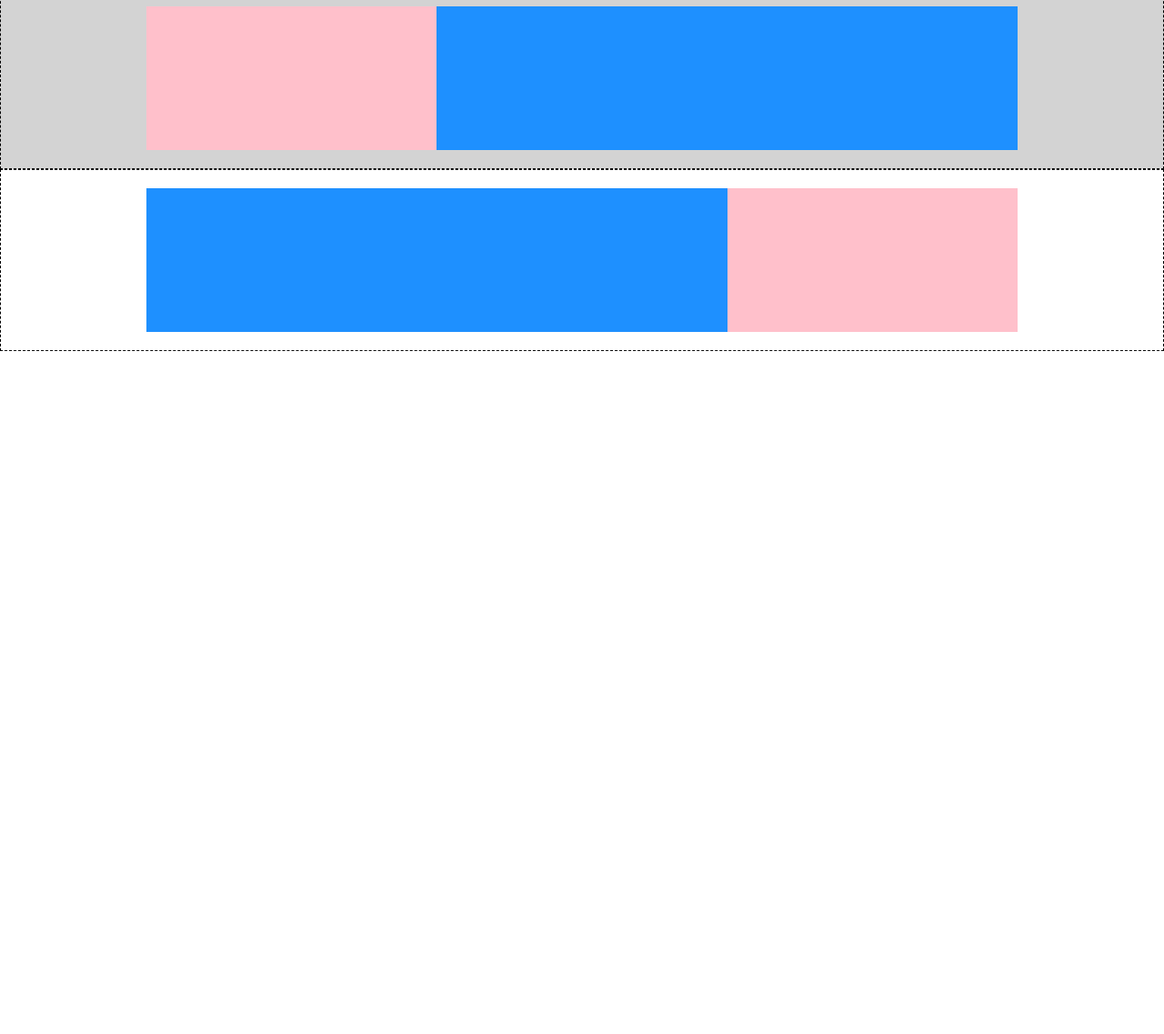
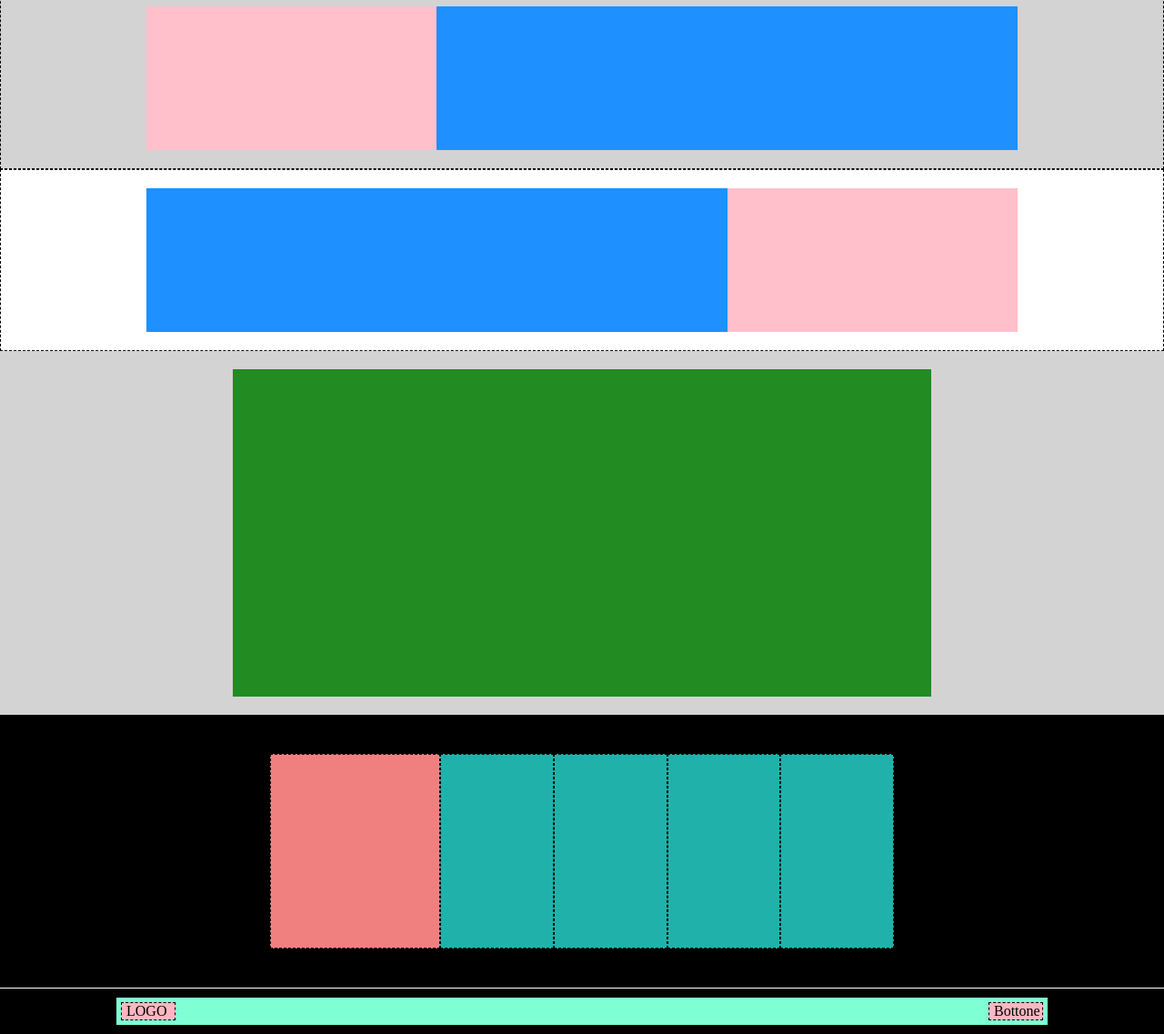
Before and after one commit to Efestus31/htmlcss-struttura-discord, a plain HTML site: page index.html in a window 1280 px wide. Shown: the part 464-1601 px from the top of the page at 91% size. Before the commit the page ends 850 px from the top, so only its background shows below. Drawn offline with Linux system fonts and the light colour scheme.

Commit message:
add footer

```diff
--- a/index.html
+++ b/index.html
@@ -12,7 +12,7 @@
 
         <header id="header-flex-1">
             <div class="container d-flex h-100">
-                <div class="logo">LOGO</div>
+                <div>LOGO</div>
 
                 <nav>
                     <a href="">link</a>
@@ -21,7 +21,7 @@
                     <a href="">link</a>
                 </nav>
 
-        <div class="login">login</div>
+        <div>login</div>
         <!-- /.login -->
 
     </header>
@@ -70,9 +70,27 @@
 
             </div>
         </div>
+        <div class="container-black">
+
+                <div id="rose-s"> </div>
+                <div class="azure-s"> </div>
+                <div class="azure-s"> </div>
+                <div class="azure-s"> </div>
+                <div class="azure-s"> </div>
 
 
+        </div>
+
      </main>
+     <!-- footer -->
+      <footer class="footer-bg">
+        <div class="footer d-flex h-100">
+            <div id="logo" >LOGO</div>
+
+
+        <div id="bottone">Bottone</div>
+
+      </footer>
 
 </body>
 </html>
--- a/style.css
+++ b/style.css
@@ -42,10 +42,7 @@
 /* #endregion header */
 
 /* #region main */
-main-flex{
-
-
-}
+/* #region container 1 */
 .container-b{
     background-color: blue;
     height: 200px;
@@ -60,7 +57,9 @@ main-flex{
     width: 50%;
     margin: 0 auto;
 }
-/* container1 */
+/* #endregion container 1 */
+
+/* #region container 2 */
 .container-w{
     background-color: #ffffff;
     height: 200px;
@@ -83,8 +82,9 @@ main-flex{
     width: 50%;
     margin: 0 ;
 }
+/* #endregion container 2/4 */
 
-/* container 2 */
+/* #region container 3 */
 .container-g{
     background-color: #d3d3d3;
     height: 200px;
@@ -106,8 +106,88 @@ main-flex{
     width: 50%;
     margin: 0 ;
 }
+/* #endregion container 3 */
+
+/* #region container 5 */
+#container-g2{
+    background-color: #d3d3d3;
+    height: 400px;
+    width: 100%;
+    display: flex;
+    justify-content: center;
+    align-items: center;
+
+}
+#green-s{
+    background-color: #228b22;
+    height: 90%;
+    width: 60%;
+    margin: 0 auto;
+}
 
 
 
+/* #endregion container 5 */
+/* #region container 6 */
+.container-black{
+    background-color: rgb(0, 0, 0);
+    height: 300px;
+    width: 100%;
+    display: flex;
+    justify-content:center;
+    align-items: center;
+    padding: 1rem;
 
+}
+#rose-s{
+    background-color: #f08080;
+    height: 80%;
+    width: 15%;
+    margin: 0;
+    border: dashed 1px;
+}
+.azure-s{
+    background-color: #20b2aa;
+    height: 80%;
+    width: 10%;
+    margin: 0;
+    border: dashed 1px;
+
+}
+/* #endregion container 6 */
 /* #endregion main */
+
+/* #region footer */
+.footer-bg{
+    background-color: black;
+    height: 50px;
+    margin-top: 1px;
+    display: flex;
+    justify-content: flex-end;
+}
+.footer{
+    background-color: #7fffd4;
+    height: 50px;
+    width: 80%;
+    margin: auto;
+    padding: 5px;
+    display: flex;
+    justify-content: space-between;
+}
+#logo{
+    background-color: #ffb6c1;
+    height: 20px;
+    width: 60px;
+    margin: 0;
+    border:  dashed 1px;
+    padding-left: 5px;
+}
+#bottone{
+    background-color: #ffb6c1;
+    height: 20px;
+    width: 60px;
+    margin: 0%;
+    border:  dashed 1px;
+    padding-left: 5px;
+}
+/* #endregion footer */
```
